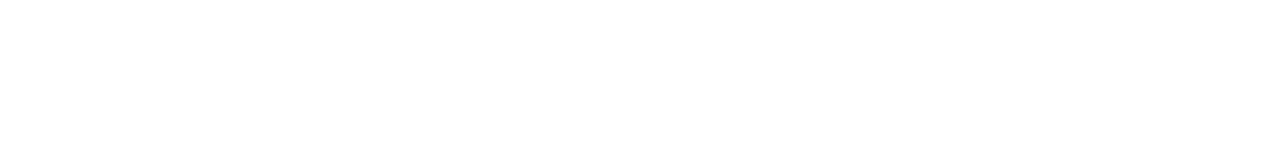
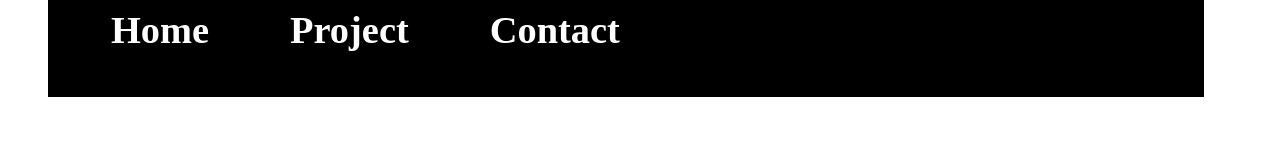
Before and after one commit to AlirezaSohrabiHT/AlirezaSohrabiHT.github.io, a plain HTML site: page index2.html in a window 1280 px wide. Drawn offline with Linux system fonts and the light colour scheme.

Commit message:
I CODE HEADER

```diff
--- a/Css/Style.css
+++ b/Css/Style.css
@@ -20,3 +20,26 @@
     height: auto;
     margin-top: 5%;
 }
+
+
+/* UP CODE FOR WORKING PAGE  */
+/* DOWN CODE FOR MYRESUME PAGE */
+
+#header{
+    background-color: black;
+
+    display: flex;
+    flex-direction: row-reverse;
+    gap: 20px;
+    border: 2px solid;
+    width: 100%;
+    height: 93px;
+}
+
+#header > a {
+    color: #fff;
+    font-size: 3vw;
+    font-weight: bold;
+    margin-top: 6px;
+    margin-left: 61px;
+}
--- a/index2.html
+++ b/index2.html
@@ -11,7 +11,13 @@
 </head>
 <body>
     <div class="container">
-        <div id="br"class="row"></div>
+        <div class="row">
+            <div id="header"class="col-12">
+                <a href="#">Home</a>
+                <a href="#">Project</a>
+                <a href="#">Contact</a>
+            </div>
+        </div>
     </div>
 </body>
 </html>
```
